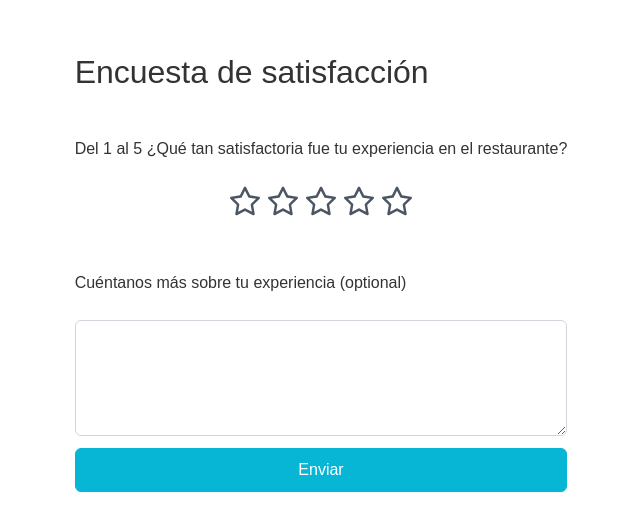
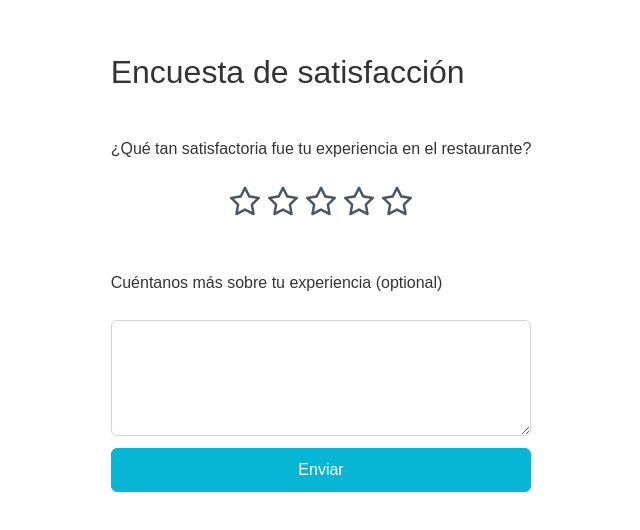
Before and after one commit to judisarodev/menusdeliciososweb, a React (Create React App) app: page /1/encuesta in a window 1280 px wide. Shown: the part 138-668 px from the top of the page, without its empty margins (319-959 px from the left). Built offline with nearby package versions, Linux system fonts and the light colour scheme.

Commit message:
Se agrega pagina de agradecimiento

```diff
--- a/src/backoffice/pages/answer-survey/AnswerSurvey.js
+++ b/src/backoffice/pages/answer-survey/AnswerSurvey.js
@@ -6,18 +6,31 @@ import { Button } from 'primereact/button';
 
 const AnswerSurvey = () => {
     const [score, setScore] = useState(0);
+    const [wasSubmitted, setWasSubmitted] = useState(false);
     const [comments, setComments] = useState('');
+
+    function submitSurvey() {
+        setWasSubmitted(true);
+    }
 
     return (<div className="answer-survey__conatainer">
         <div className="answer-survey__form">
-            <h1>Encuesta de satisfacción</h1>
-            <p>Del 1 al 5 ¿Qué tan satisfactoria fue tu experiencia en el restaurante?</p>
-            <Rating className="custom-rating" value={score} cancel={false} onChange={(e) => setScore(e.value)} />
-            <br></br>
-            <p>Cuéntanos más sobre tu experiencia (optional)</p>
-            <InputTextarea value={comments} onChange={(e) => setComments(e.target.value)} rows={5} cols={30} />
-            <Button label="Enviar"/>
+            {!wasSubmitted &&
+                <div>
+                    <h1>Encuesta de satisfacción</h1>
+                    <p>¿Qué tan satisfactoria fue tu experiencia en el restaurante?</p>
+                    <Rating className="custom-rating" value={score} cancel={false} onChange={(e) => setScore(e.value)} />
+                    <br></br>
+                    <p>Cuéntanos más sobre tu experiencia (optional)</p>
+                    <InputTextarea value={comments} onChange={(e) => setComments(e.target.value)} rows={5} cols={30} />
+                    <Button label="Enviar" onClick={submitSurvey}/>
+                </div>}
+
+            {wasSubmitted && <div style={{textWrap: 'wrap', textAlign: 'center'}}>
+                <h1>Gracias por enviar tu opinión</h1>
+            </div>}
         </div>
+
     </div>);
 }
 
--- a/src/backoffice/pages/answer-survey/answerSurvey.scss
+++ b/src/backoffice/pages/answer-survey/answerSurvey.scss
@@ -6,7 +6,7 @@
     justify-content: center;
     align-items: center;
 }
-.answer-survey__form{
+.answer-survey__form > div{
     text-align: start;
     max-width: 800px;
     display: flex;
```
